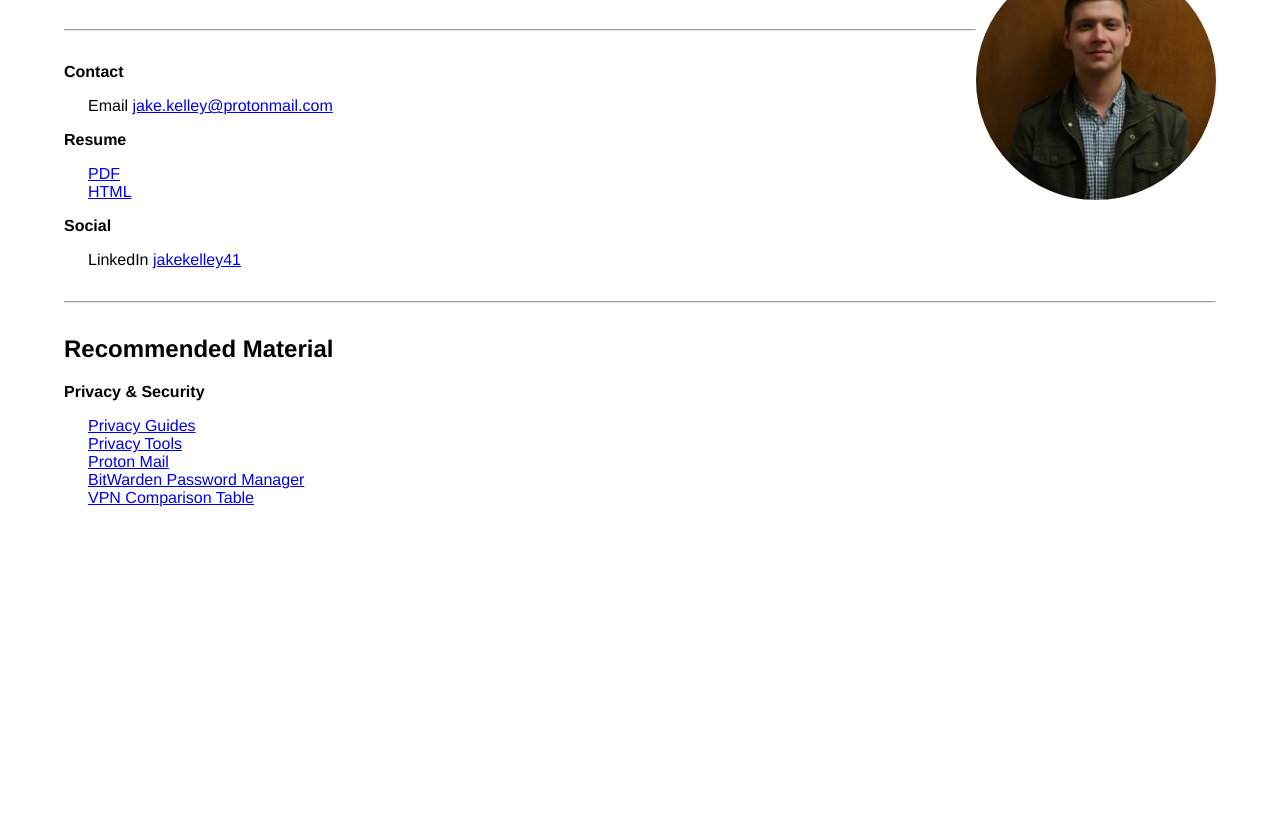
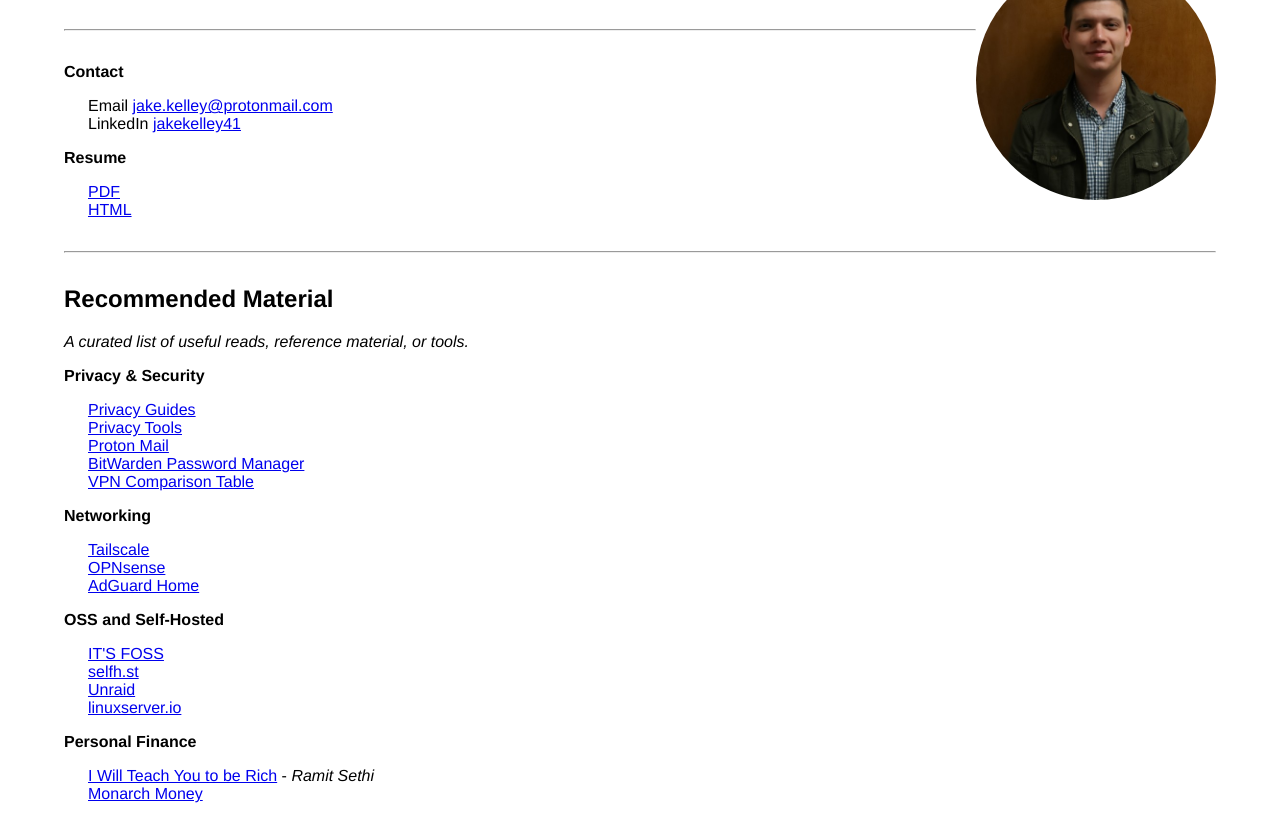
Before and after one commit to jake-kelley/jake-kelley.github.io, a plain HTML site: page index.html in a window 1280 px wide. Shown: the part 61-880 px from the top of the page. Before the commit the page ends 800 px from the top, so only its background shows below. Drawn offline with Linux system fonts and the light colour scheme.

Commit message:
added material

```diff
--- a/index.html
+++ b/index.html
@@ -36,7 +36,8 @@
             <strong>Contact</strong>
         </p>
         <p class="indent">
-            Email <a href="mailto:jake.kelley@protonmail.com">jake.kelley@protonmail.com</a>
+            Email <a href="mailto:jake.kelley@protonmail.com">jake.kelley@protonmail.com</a><br />
+            LinkedIn <a href="https://www.linkedin.com/in/jakekelley41/">jakekelley41</a>
         </p>
         <p>
             <strong>Resume</strong>
@@ -45,16 +46,13 @@
             <a href="resume/jake-kelley-resume.pdf">PDF</a><br />
             <a href="https://github.com/jkelley41/jkelley41.github.io/blob/main/resume/resume.html">HTML</a>
         </p>
-        <p>
-            <strong>Social</strong>
-        </p>
-        <p class="indent">
-            LinkedIn <a href="https://www.linkedin.com/in/jakekelley41/">jakekelley41</a>
-        </p>
 
         <hr>
 
         <h2>Recommended Material</h2>
+        <p>
+            <em>A curated list of useful reads, reference material, or tools.</em>
+        </p>
         <p>
             <strong>Privacy & Security</strong>
         </p>
@@ -65,5 +63,32 @@
             <a href="https://bitwarden.com/">BitWarden Password Manager</a><br />
             <a href="https://docs.google.com/spreadsheets/d/1ijfqfLrJWLUVBfJZ_YalVpstWsjw-JGzkvMd6u2jqEk/edit?pli=1&gid=231869418#gid=231869418">VPN Comparison Table</a>
         </p>
+
+        <p>
+            <strong>Networking</strong>
+        </p>
+        <p class="indent">
+            <a href="https://tailscale.com/">Tailscale</a><br />
+            <a href="https://opnsense.org/">OPNsense</a><br />
+            <a href="https://adguard.com/en/adguard-home/overview.html?ref=selfh.st">AdGuard Home</a>
+        </p>
+
+        <p>
+            <strong>OSS and Self-Hosted</strong>
+        </p>
+        <p class="indent">
+            <a href="https://itsfoss.com/">IT'S FOSS</a><br />
+            <a href="https://selfh.st/apps/?">selfh.st</a><br />
+            <a href="https://unraid.net/">Unraid</a><br />
+            <a href="https://www.linuxserver.io/">linuxserver.io</a>
+        </p>
+
+        <p>
+            <strong>Personal Finance</strong>
+        </p>
+        <p class="indent">
+            <a href="https://www.goodreads.com/book/show/40591670-i-will-teach-you-to-be-rich">I Will Teach You to be Rich</a> - <em>Ramit Sethi</em><br />
+            <a href="https://www.monarchmoney.com/">Monarch Money</a>
+        </p>
 </body>
 </html>
```
